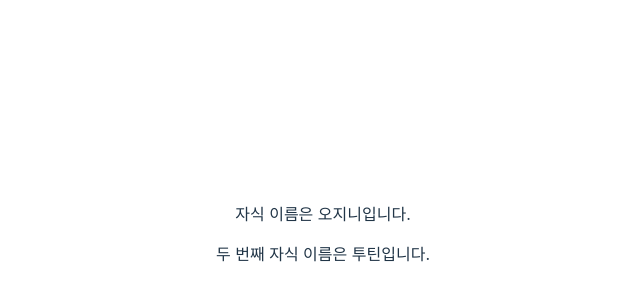
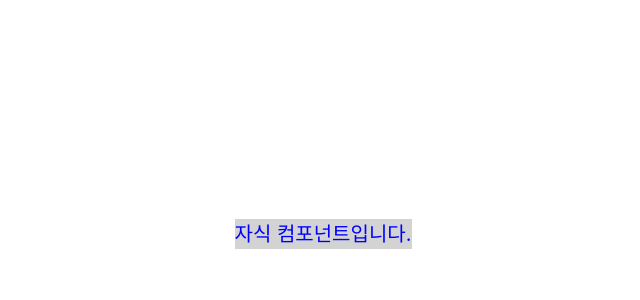
Before and after one commit to jee-in/react-project, a React (Vite) app in the folder react-project/: page / in a window 1280 px wide. Shown: the part 166-466 px from the top of the page, without its empty margins (317-957 px from the left). Built offline with nearby package versions, Linux system fonts and the light colour scheme.

Commit message:
feat: add style using parend-child component

```diff
--- a/react-project/src/App.jsx
+++ b/react-project/src/App.jsx
@@ -18,27 +18,26 @@ function App() {
   /* <---- 컴포넌트 안 ----> */
   const [count, setCount] = useState(0)
 
-  return (
-    <div>
-      <Child1 />
-      <Child2 />
-    </div>
-  );
+  return <Parent />
 }
 
-function Child1({ name }) {
-  // 부모가 이름을 전달해주기 전까지 쓸 default 값이 필요하다.
-  return <p>자식 이름은 { name }입니다.</p>
+// 부모-자식 컴포넌트를 이용하여 스타일링하기
+function Parent() {
+  const settings = {
+    color: 'blue',
+    fontSize: 20,
+    backgroundColor: 'lightgray'
+  };
+
+  return <Child {...settings} />;
 }
 
-// default props 지정하기 (1)
-Child1.defaultProps = {
-  name : "오지니"
-}
-
-// dafault props 지정하기 (2) : default argument
-function Child2({ name = "투틴" }) {
-  return <p>두 번째 자식 이름은 { name }입니다.</p>
+function Child({ color, fontSize, backgroundColor }) {
+  return (
+    <div style = {{ color, fontSize, backgroundColor }}>
+      자식 컴포넌트입니다.
+    </div>
+  )
 }
 
 // 컴포넌트 밖: 내가 만든 컴포넌트를 밖으로 내보내기 = 렌더링
```
